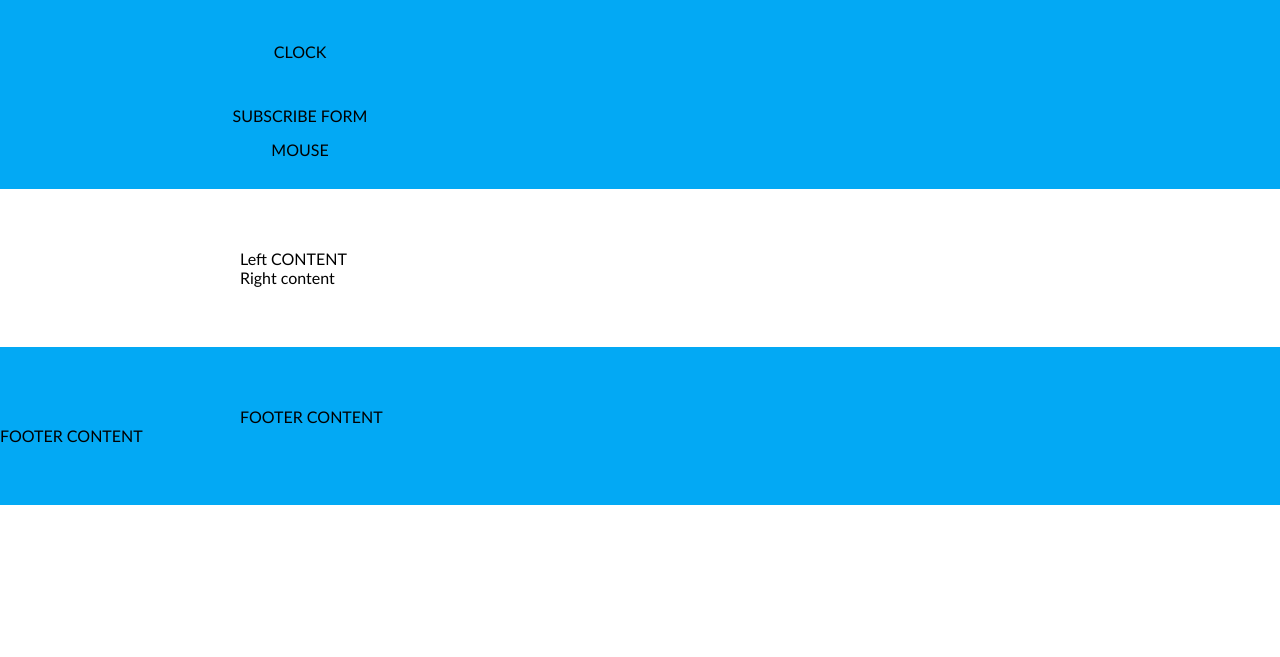
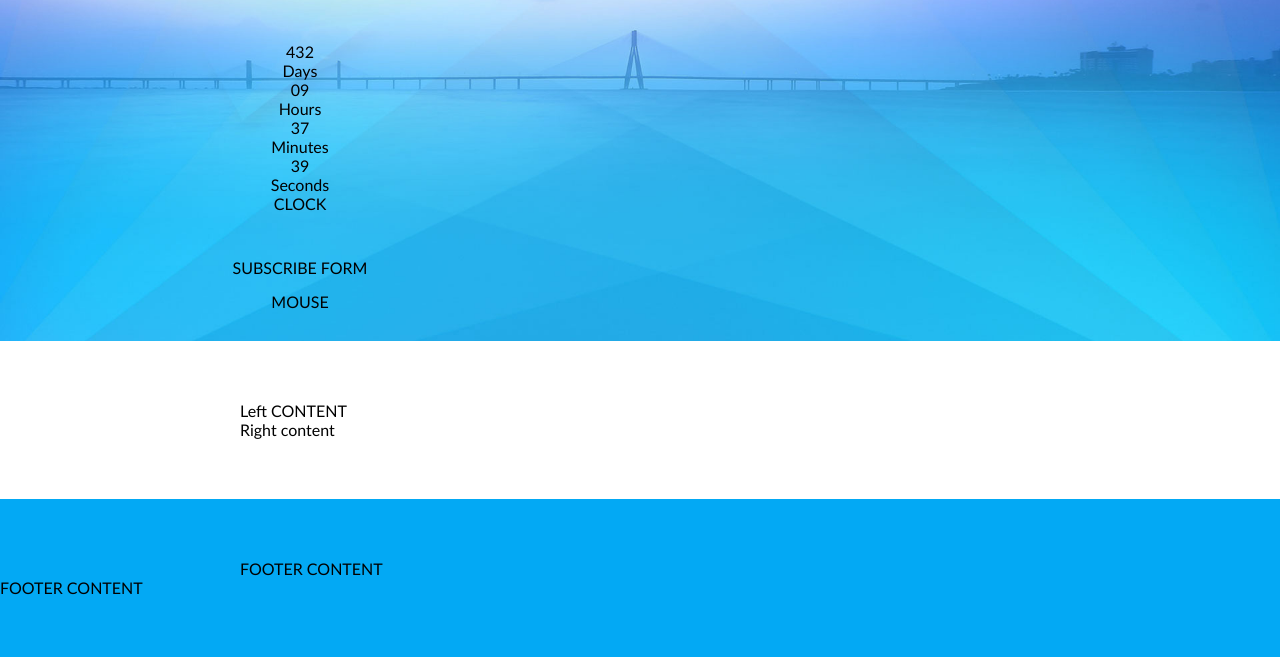
Before and after one commit to linajja/5-coming-soon, a website: page index.html in a window 1280 px wide. Shown: the part 231-888 px from the top of the page. Before the commit the page ends 800 px from the top, so only its background shows below. Drawn offline with Linux system fonts and the light colour scheme.

Commit message:
clock HTM css

```diff
--- a/css/components/clock.css
+++ b/css/components/clock.css
@@ -0,0 +1,12 @@
+.clock {
+
+}
+.clock > .time {
+
+}
+.clock > .time > .value {
+
+}
+.clock > . time > .title {
+
+}
--- a/css/pages/home.css
+++ b/css/pages/home.css
@@ -15,7 +15,12 @@
 /* CUSTOM STYLE BELOW THIS COMMENT, FOR THIS PAGE */
 /* HERO start */
 .hero {
+    min-height: 100%;
     padding-bottom: 30px;
+    background-image: url(../../img/banner-1.jpg);
+    background-size: cover;
+    background-position: center;
+    background-attachment: fixed;
 }
 .hero > .row-short {
     text-align: center;
--- a/index.html
+++ b/index.html
@@ -22,6 +22,22 @@
             <h1>Coming soon</h1>
             <p class="main-description">Lorem ipsum dolor sit amet consectetur adipisicing elit. Consequatur officia porro excepturi molestiae dolorum odio fuga repellendus qui esse optio!</p>
             <div class="clock">
+                <div class="time">
+                    <div class="value">432</div>
+                    <div class="title">Days</div>
+                </div>
+                <div class="time">
+                    <div class="value">09</div>
+                    <div class="title">Hours</div>
+                </div>
+                <div class="time">
+                    <div class="value">37</div>
+                    <div class="title">Minutes</div>
+                </div>
+                <div class="time">
+                    <div class="value">39</div>
+                    <div class="title">Seconds</div>
+                </div>
                 CLOCK
             </div>
             <form class="form">
```
